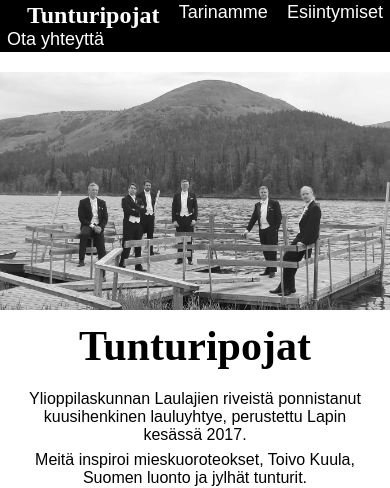
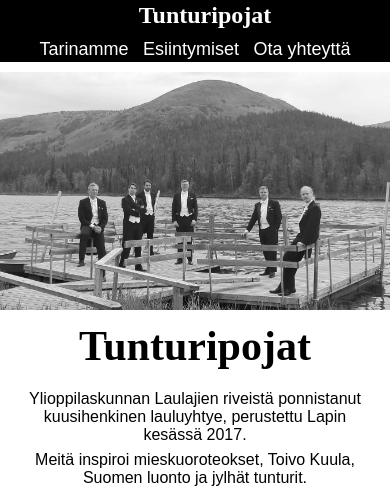
Before and after one commit to postiroskat/postiroskat.github.io, a plain HTML site: page index.html in a window 390 px wide. Shown: the top 488 px of the page. Drawn offline with Linux system fonts and the light colour scheme.

Commit message:
Update index.html

```diff
--- a/index.html
+++ b/index.html
@@ -40,6 +40,7 @@
     width: 100%;
 }
 
+/* Add a media query to control the layout on smaller screens */
 @media (max-width: 600px) {
     .navbar h2 {
         margin-top: 0;
@@ -49,7 +50,11 @@
         margin: 0 5px;
     }
     .navbar {
-                flex-direction: row;
+        flex-direction: column; /* Change to column layout for smaller screens */
+        align-items: center; /* Center the items vertically */
+    }
+    .nav-links {
+        margin-top: 10px; /* Add some space between the main title and the smaller buttons */
     }
 }
 
@@ -98,9 +103,11 @@
 <body>
 <nav class="navbar">
     <a href="index.html"><h2>Tunturipojat</h2></a>
+    <div class="nav-links">
         <a href="html/tarinamme.html">Tarinamme</a>
         <a href="html/esiintymiset.html">Esiintymiset</a>
         <a href="#ota-yhteytta">Ota yhteyttä</a>
+    </div>
 </nav>
     <div class="content">
             <header id="me" class="otsikko">
```
Lines whose indentation alone changed are shown as unchanged.
